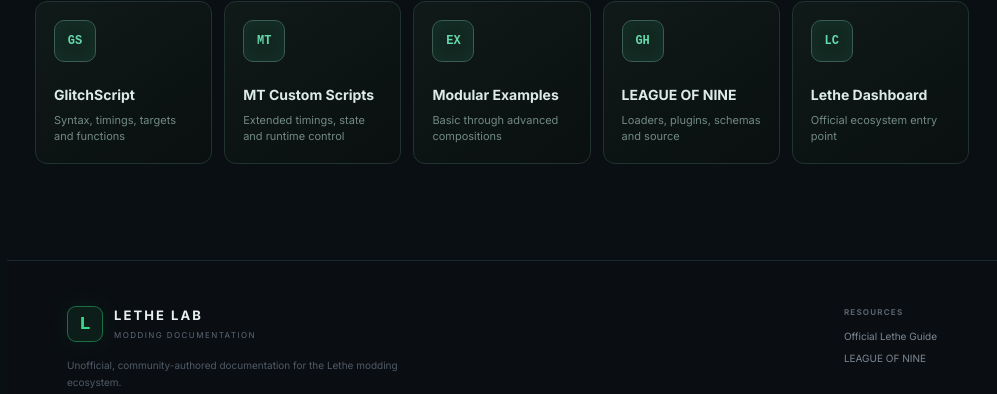
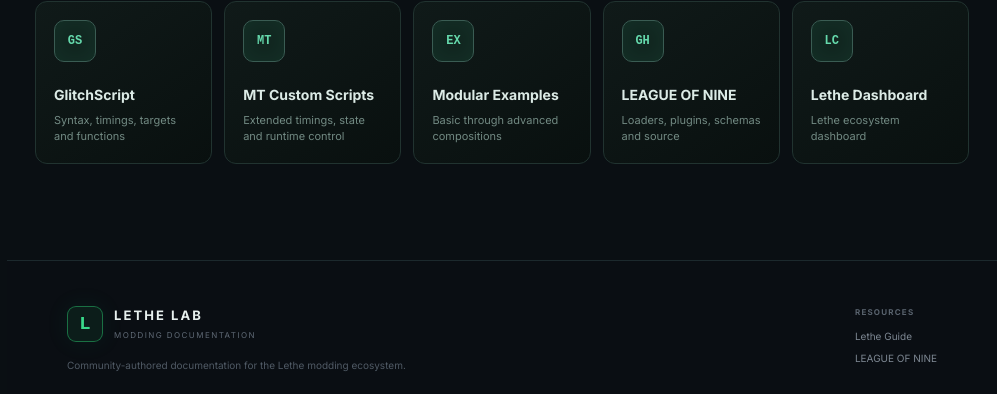
Before and after one commit to AIGhostWriter/limbus-modding-guide, a React (Vite) app: page / in a window 1280 px wide. Shown: the part 1687-2081 px from the top of the page, without its empty margins (283-1280 px from the left). Built offline with nearby package versions, Linux system fonts and the light colour scheme.

Commit message:
Remove official wording

```diff
--- a/src/App.tsx
+++ b/src/App.tsx
@@ -14,7 +14,7 @@ function Brand() {
 function Shell({ children }: { children: React.ReactNode }) {
   const [open, setOpen] = useState(false)
   return <div className="app-shell">
-    <header className="topbar"><Brand /><nav><a href="https://aighostwriter.github.io/Lethe_Guide/" target="_blank" rel="noreferrer">Official Guide</a><a href="https://github.com/LEAGUE-OF-NINE" target="_blank" rel="noreferrer">GitHub</a></nav><button onClick={() => setOpen(true)}>Menu</button></header>
+    <header className="topbar"><Brand /><nav><a href="https://aighostwriter.github.io/Lethe_Guide/" target="_blank" rel="noreferrer">Lethe Guide</a><a href="https://github.com/LEAGUE-OF-NINE" target="_blank" rel="noreferrer">GitHub</a></nav><button onClick={() => setOpen(true)}>Menu</button></header>
     <Sidebar open={open} close={() => setOpen(false)} />
     {open && <button className="scrim" onClick={() => setOpen(false)} aria-label="Close navigation" />}
     <main className="main">{children}</main>
@@ -60,7 +60,7 @@ function Home() {
         <a href="https://rentry.co/mtcustomscripts" target="_blank" rel="noreferrer"><i>MT</i><b>MT Custom Scripts</b><span>Extended timings, state and runtime control</span></a>
         <a href="https://rentry.co/modularexamples" target="_blank" rel="noreferrer"><i>EX</i><b>Modular Examples</b><span>Basic through advanced compositions</span></a>
         <a href="https://github.com/LEAGUE-OF-NINE" target="_blank" rel="noreferrer"><i>GH</i><b>LEAGUE OF NINE</b><span>Loaders, plugins, schemas and source</span></a>
-        <a href="https://lethelc.site/dashboard" target="_blank" rel="noreferrer"><i>LC</i><b>Lethe Dashboard</b><span>Official ecosystem entry point</span></a>
+        <a href="https://lethelc.site/dashboard" target="_blank" rel="noreferrer"><i>LC</i><b>Lethe Dashboard</b><span>Lethe ecosystem dashboard</span></a>
       </div>
     </section>
     <Footer />
@@ -147,7 +147,7 @@ function FunctionCatalog({ lockedSource, title }: { lockedSource?: 'glitch'|'mt'
   </article><Footer /></div>
 }
 
-function Footer() { return <footer className="footer"><div><Brand /><p>Unofficial, community-authored documentation for the Lethe modding ecosystem.</p></div><div><b>RESOURCES</b><a href="https://aighostwriter.github.io/Lethe_Guide/" target="_blank" rel="noreferrer">Official Lethe Guide</a><a href="https://github.com/LEAGUE-OF-NINE" target="_blank" rel="noreferrer">LEAGUE OF NINE</a></div></footer> }
+function Footer() { return <footer className="footer"><div><Brand /><p>Community-authored documentation for the Lethe modding ecosystem.</p></div><div><b>RESOURCES</b><a href="https://aighostwriter.github.io/Lethe_Guide/" target="_blank" rel="noreferrer">Lethe Guide</a><a href="https://github.com/LEAGUE-OF-NINE" target="_blank" rel="noreferrer">LEAGUE OF NINE</a></div></footer> }
 
 export default function App() {
   return <HashRouter><Shell><Routes><Route path="/" element={<Home />} /><Route path="/docs/*" element={<DocsRoute />} /><Route path="*" element={<Home />} /></Routes></Shell></HashRouter>
--- a/src/components/Layout.tsx
+++ b/src/components/Layout.tsx
@@ -34,7 +34,7 @@ export default function Layout() {
           </div>}
           <article className="prose"><Outlet /></article>
           <footer className="mt-20 pt-7 border-t border-[var(--line)] flex flex-wrap gap-3 justify-between text-[11px] uppercase tracking-[.12em] text-[var(--muted)]">
-            <span>Unofficial modding field manual</span><span>GlitchScript · MT Custom Scripts · DLL</span>
+            <span>Community modding field manual</span><span>GlitchScript · MT Custom Scripts · DLL</span>
           </footer>
         </div>
       </main>
--- a/src/data/docs.ts
+++ b/src/data/docs.ts
@@ -32,7 +32,7 @@ export const docs: Record<string, DocPage> = {
     title: 'Source and version policy', kicker: 'START HERE',
     summary: 'Know which source answers which question, and what to do when documentation and your installed build disagree.',
     sections: [
-      { title: 'Primary sources', body: 'GlitchScript is the baseline syntax reference. MT’s Custom Scripts documents extensions and version history. Modular Examples demonstrates composition patterns. The official Lethe Guide defines encounter and JSON file relationships. LEAGUE OF NINE repositories are the implementation-level source of truth.' },
+      { title: 'Primary sources', body: 'GlitchScript is the baseline syntax reference. MT’s Custom Scripts documents extensions and version history. Modular Examples demonstrates composition patterns. The Lethe Guide defines encounter and JSON file relationships. LEAGUE OF NINE repositories provide implementation-level source material.' },
       { title: 'Version snapshot', body: 'The MT reference in this guide is organized around the v24.102.4 document snapshot. Function names, argument order, supported timings, and restrictions can change. Always compare the installed plugin version with the upstream changelog.', note: 'If runtime behavior and this guide differ, trust your installed assembly, its log output, and the matching upstream version.' },
       { title: 'Evidence order', body: 'Use documentation for intent, dumpedData for valid shapes, source or interop metadata for signatures, and runtime logs for actual behavior. Do not promote an assumption to a rule until it survives a minimal in-game test.' },
     ],
@@ -240,7 +240,7 @@ Modular/TIMING:WhenUse/dlactivatepath(1)` },
   ]
 }`, language: 'json' },
       { title: 'Part contract', body: 'The part ID must match the unit reference. Use explicit speed arrays and verify resistance semantics against a known dumped part.' },
-      { title: 'Known traps', body: 'Do not use 999 as a slot count. A starting buff with an invalid lifetime can silently fail. Unit HP and part HP should follow a deliberate scaling strategy.', note: 'For the official Yellow Harpoon example, the guide uses explicit slot counts and a starting-buff turn value of 99.' },
+      { title: 'Known traps', body: 'Do not use 999 as a slot count. A starting buff with an invalid lifetime can silently fail. Unit HP and part HP should follow a deliberate scaling strategy.', note: 'For the Yellow Harpoon example, the guide uses explicit slot counts and a starting-buff turn value of 99.' },
     ],
   },
   '/docs/content/patterns': {
@@ -322,7 +322,7 @@ Modular/TIMING:WhenUse/dlactivatepath(1)` },
     title: 'Localization', kicker: 'LETHE GUIDE',
     summary: 'Treat locale as part of the data graph: an ID is not complete until every player-facing name, description, and keyword resolves.',
     sections: [
-      { title: 'Directory contract', body: 'Place language files under custom_limbus_locale/<LANG>. Mirror the official list names such as personalityList, skillList, passiveList, bufList, and keywordList. Keep IDs identical to their data records.' },
+      { title: 'Directory contract', body: 'Place language files under custom_limbus_locale/<LANG>. Mirror the established list names such as personalityList, skillList, passiveList, bufList, and keywordList. Keep IDs identical to their data records.' },
       { title: 'Minimal skill locale', body: 'A skill normally needs a name and description. Keep description placeholders aligned with the runtime values supplied by the script.', code: `{
   "dataList": [{
     "id": 681001010,
```
Also changed, not shown: 1 other file (tests, documents, lock files or other folders).
